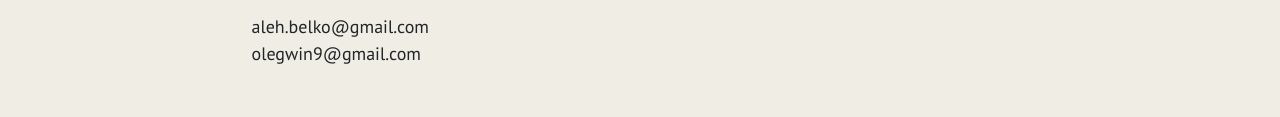
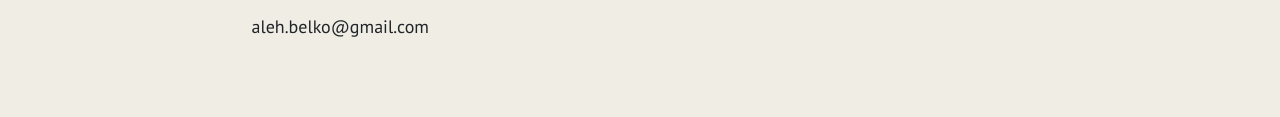
Before and after one commit to Winamp9/winamp9.github.io, a plain HTML site: page gym_privacy.html in a window 1280 px wide. Shown: the part 3298-3415 px from the top of the page. Drawn offline with Linux system fonts and the light colour scheme.

Commit message:
Change some files

```diff
--- a/gym_privacy.html
+++ b/gym_privacy.html
@@ -123,7 +123,7 @@
 						<p>If you have any questions or suggestions about my Privacy Policy, do not hesitate to<br>
 						contact me.<br>
 						</p>
-						<p>aleh.belko@gmail.com<br>olegwin9@gmail.com</p>
+						<p>aleh.belko@gmail.com</p>
 					</div>
 				</div>
 			</div>
```
Also changed, not shown: fight_privacy.html (+1 -1 lines), gym2_privacy.html (+1 -1 lines), miner_privacy.html (+2 -2 lines).
